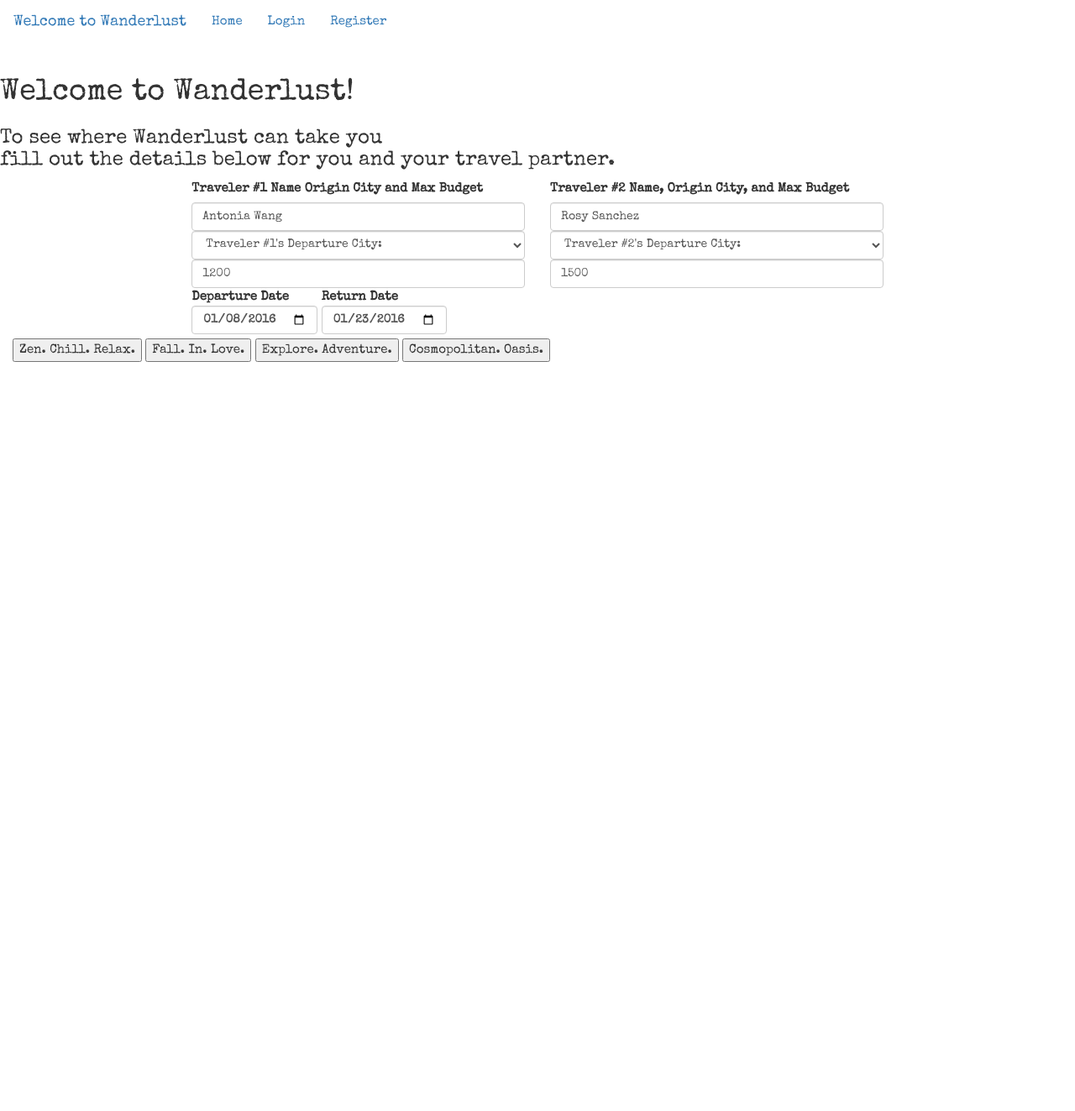
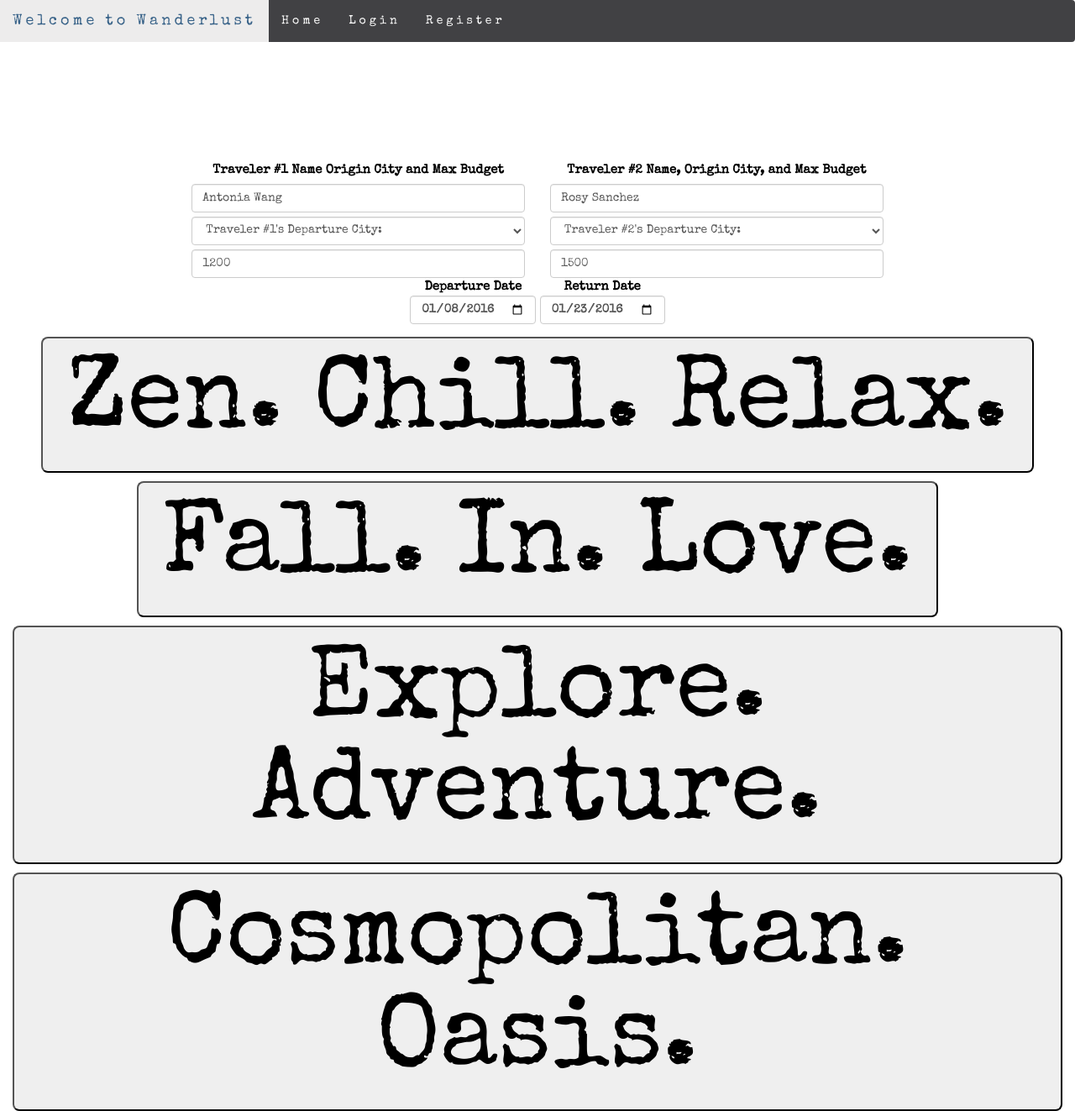
Before and after one commit to antoniawang/Emirates-Hackathon-Travel-App, a Flask app: page / in a window 1280 px wide. Shown: the whole page at 84% size. Before the commit the page ends 431 px from the top, so only its background shows below. Run offline with Flask 2, Linux system fonts and the light colour scheme; some libraries are stand-ins or nearby versions.

Commit message:
cleaned up UI

```diff
--- a/static/css/styles.css
+++ b/static/css/styles.css
@@ -1,40 +1,17 @@
-/*
+
 .dropdown-menu li{
    font-family:'Special Elite' serif;
    font-size:16px;
-}*/
+}
 
 
-/*#bg {
-  position: fixed;
-  top: -50%;
-  left: -50%;
-  width: 100%;
-  height: 200%;
-}*/
-/*#bg img {
-  position: absolute;
-  top: 0;
-  left: 0;
-  right: 0;
-  bottom: 0;
-  margin: auto;
-  min-width: 50%;
-  min-height: 50%;
-  width: auto;
-  height: auto;
-  z-index: -1;
-}*/
-
-
-/*
 html, body {
-    background: #333;
+    background: black;
     background-size: cover;
     background-position: center center;
     background-repeat: no-repeat;
     background-attachment: fixed;
-    background-color: #464646;
+    background-color: white;
     text-align: center;
     height: 100%;
     width: 100%;
@@ -43,12 +20,9 @@
     -o-background-size: cover;
     color: black !important;
 
-}*/
+}
 
-/* site-wrapper and site-wrapper-inner are to vertically center content using
-   table/table-cell vertical centering. */
-
-/*.site-wrapper {
+.site-wrapper {
     display: table;
     width: 100%;
     height: 100%;
@@ -58,16 +32,7 @@
     left: 250;
     right: 250;
     bottom: 250;
-}*/
-
-/*.site-wrapper-inner {
-    display: table-cell;
-    vertical-align: middle;
-}*/
-
-/* The footer always appears at the bottom of the browser window. */
-
-/*
+}
 
 
 #bg {
@@ -91,56 +56,12 @@
 }
 
 
-
-html, body {
-    background: #333 url("/static/img/mapancient.jpg");
-    background-size: cover;
-    background-position: center center;
-    background-repeat: no-repeat;
-    background-attachment: fixed;
-    background-color: #464646;
-    color: black;
-    text-align: center;
-    height: 100%;
-    width: 100%;
-    -webkit-background-size: cover;
-    -moz-background-size: cover;
-    -o-background-size: cover;
-    overflow: hidden;
-
-}
-
-/* site-wrapper and site-wrapper-inner are to vertically center content using
-   table/table-cell vertical centering. */
-/*
-.site-wrapper {
-    display: table;
-    width: 100%;
-    height: 100%;
-}
-
 .site-wrapper-inner {
     display: table-cell;
     vertical-align: middle;
-}*/
+}
 
-/* The footer always appears at the bottom of the browser window. */
 
-/*
-body {
-  height: 100%;
-    width: 100%;
-    background:url("/static/img/theworldbelow.jpeg");
-    background-size: cover;
-    background-position: center center;
-    background-repeat: no-repeat;
-    background-attachment: fixed;
-    text-align: center;
-    -webkit-background-size: cover;
-    -moz-background-size: cover;
-    -o-background-size: cover;
-    position: fixed;
-}
 
 #heading {
   opacity: 1;
@@ -148,7 +69,12 @@
 }
 
 .navbar {
-    color:  white;
+    margin-bottom: 0;
+    background-color: #2d2d30;
+    border: 0;
+    font-size: 14px !important;
+    letter-spacing: 4px;
+    opacity:0.9;
 }
 
 a {
@@ -171,7 +97,7 @@
 
 #submit_button {
     margin-top: 10px;
-}*/
+}
 
  body {
         font-family: 'Special Elite', serif;
@@ -192,5 +118,14 @@
 footer {
     position: fixed;
     bottom: 0;
-    width: 100%;  /* required because fixed position */
+    width: 100%;   /*equired because fixed position */
 }
+
+.btn-xlarge {
+    padding: 18px 28px;
+    font-size: 122px;
+    line-height: normal;
+    -webkit-border-radius: 8px;
+       -moz-border-radius: 8px;
+            border-radius: 8px;
+    }
--- a/templates/search_results.html
+++ b/templates/search_results.html
@@ -138,8 +138,7 @@
       {% endif %}
       <hr>
       <div>
-        <a href='{{ airbnb_link }}' button type="button" class="btn btn-primary">take me AirBnB</a>
-        <p> test paragraph </p>
+        <center><button><a href='{{ airbnb_link }}' target="_blank" class="btn-xlarge">View Accomodations on AirBnB!</a></button></center>
       </div>
     </div>
 
```
